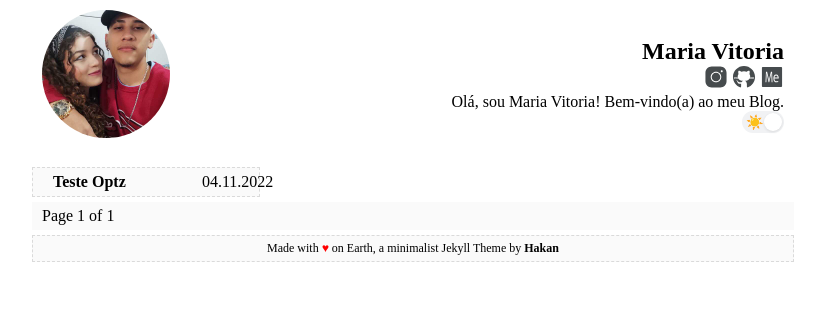
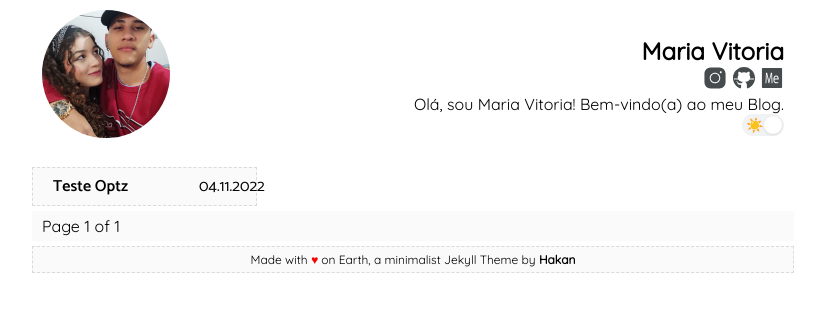
Before and after one commit to vivihzg/meu-blog, a Jekyll site: the page built from index.html, in a window 1280 px wide. Shown: the top 312 px of the page, without its empty margins (227-1052 px from the left). Built offline with Jekyll 4.4.1, drawn with Linux system fonts in a browser that asks for light colours; some web fonts are replaced; the list of posts is cut into pages by our own code.

Commit message:
font trocada

```diff
--- a/assets/css/style.css
+++ b/assets/css/style.css
@@ -1,5 +1,5 @@
 @import url('https://fonts.googleapis.com/css?family=Catamaran:400,500,600,700&subset=latin-ext');
-@import url('https://fonts.googleapis.com/css2? family= Pobre+História & display=swap');
+@import url('https://fonts.googleapis.com/css2?family=Quicksand&display=swap');
 :root {
     --bg-color: #fafafa;
     --bg-hover-color: #ececec;
@@ -17,7 +17,7 @@
 }
 
 body{
-  font-family:'Pobre história', cursive;
+  font-family:'Quicksand', sans-serif;
   font-weight: normal;
   background: var(--body-bg);
   color: var(--primary-font-color);
@@ -57,7 +57,7 @@ body{
   margin-bottom: 5px;
   background:var(--bg-color);
   border: 1px dashed var(--border-color);
-  text-align: left;
+  font-family: 'Catamaran', cursive;
 }
 
 .post-list:hover{
@@ -81,7 +81,7 @@ body{
 }
 
 .post-header .post-share{font-weight: 600; color: var(--primary-font-color); display: flex; justify-content: flex-end; align-items: center;}
-.post-header .post-date{font-weight: 600;}
+.post-header .post-date{font-family: 'Catamaran', cursive;}
 .post-header .post-share a{display: flex;}
 
 .tags-container{
```
